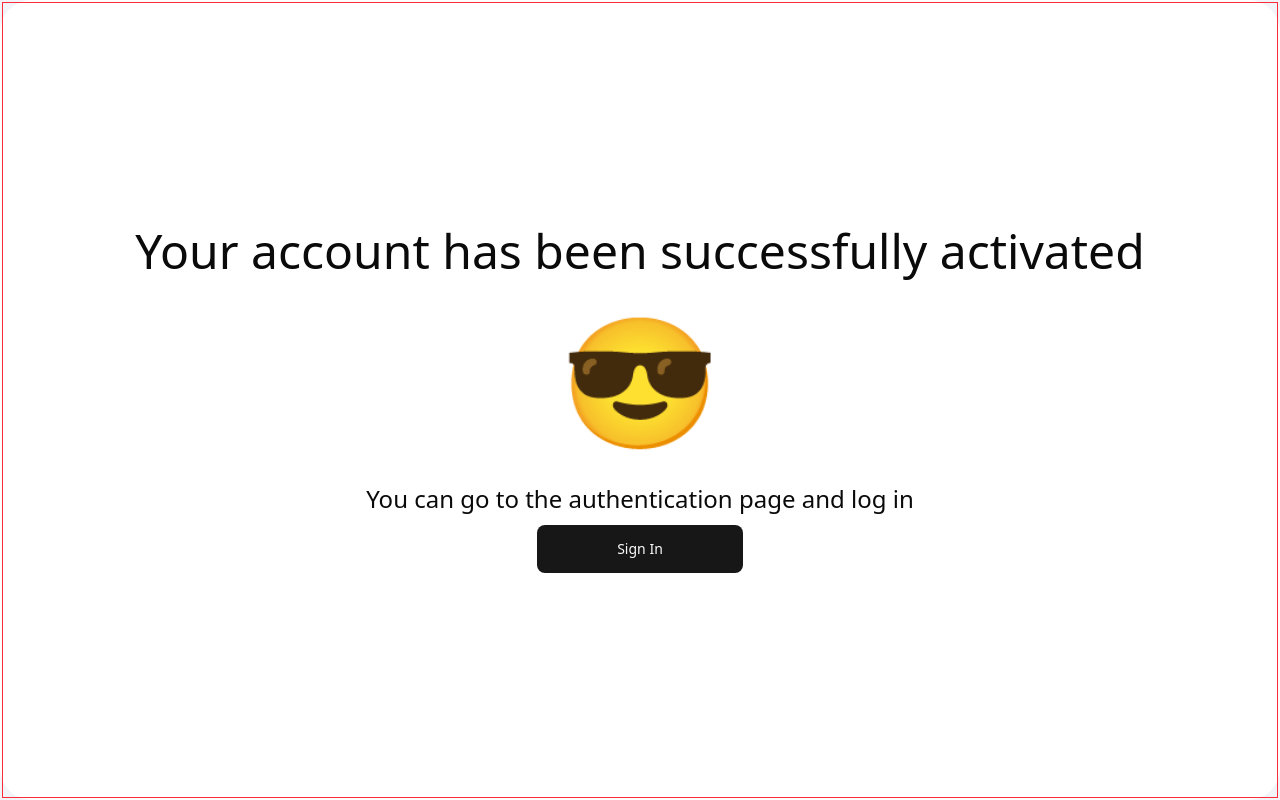
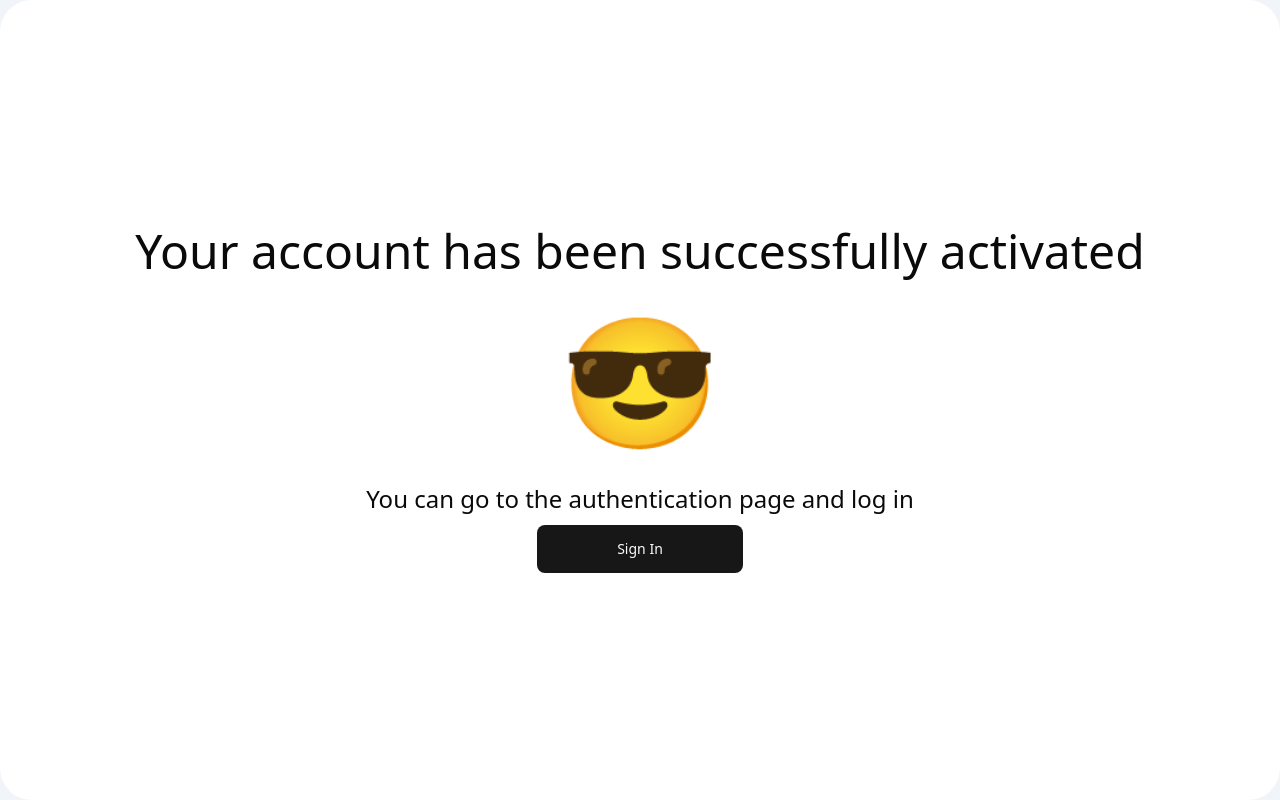
Before and after one commit to Saveliy113/jwt, a React app in the folder jwt-client/: page /activate in a window 1280 px wide. Built offline with nearby package versions, Linux system fonts and the light colour scheme; the HTML template or start-up script is replaced by a standard one.

Commit message:
Add activation page

```diff
--- a/jwt-client/src/pages/ActivationPage.tsx
+++ b/jwt-client/src/pages/ActivationPage.tsx
@@ -7,7 +7,7 @@ const ActivationPage: React.FC = () => {
     const navigate = useNavigate();
 
     return (
-        <div className="container h-full flex justify-center items-center text-center border border-red-500">
+        <div className="container h-full flex justify-center items-center text-center">
             <div>
                 <h1 className="text-5xl font-medium">Your account has been successfully activated</h1>
                 <span className="block text-9xl mt-10 mb-10">😎</span>
--- /dev/null
+++ b/jwt-client/src/pages/MainPage.tsx
@@ -0,0 +1,13 @@
+import React from "react";
+
+const MainPage: React.FC = () => {
+    return (
+        <div className="container h-full flex justify-center items-center text-center">
+            <div>
+                <h1 className="text-5xl font-medium">Main page</h1>
+            </div>
+        </div>
+    )
+}
+
+export default MainPage;
--- a/jwt-client/src/router/router.ts
+++ b/jwt-client/src/router/router.ts
@@ -4,12 +4,17 @@ import { createBrowserRouter, RouteObject } from "react-router";
 import AuthPage from '../pages/AuthPage.tsx';
 import MainLayout from '../layouts/MainLayout.tsx'
 import ActivationPage from "@/pages/ActivationPage.tsx";
+import MainPage from "@/pages/MainPage.tsx";
 
 const routes: RouteObject[] = [
   {
     path: "/",
     Component: MainLayout,
     children: [
+        {
+          index: true,
+          Component: MainPage
+        },
         {
             path: "signIn",
             Component: AuthPage,
```
